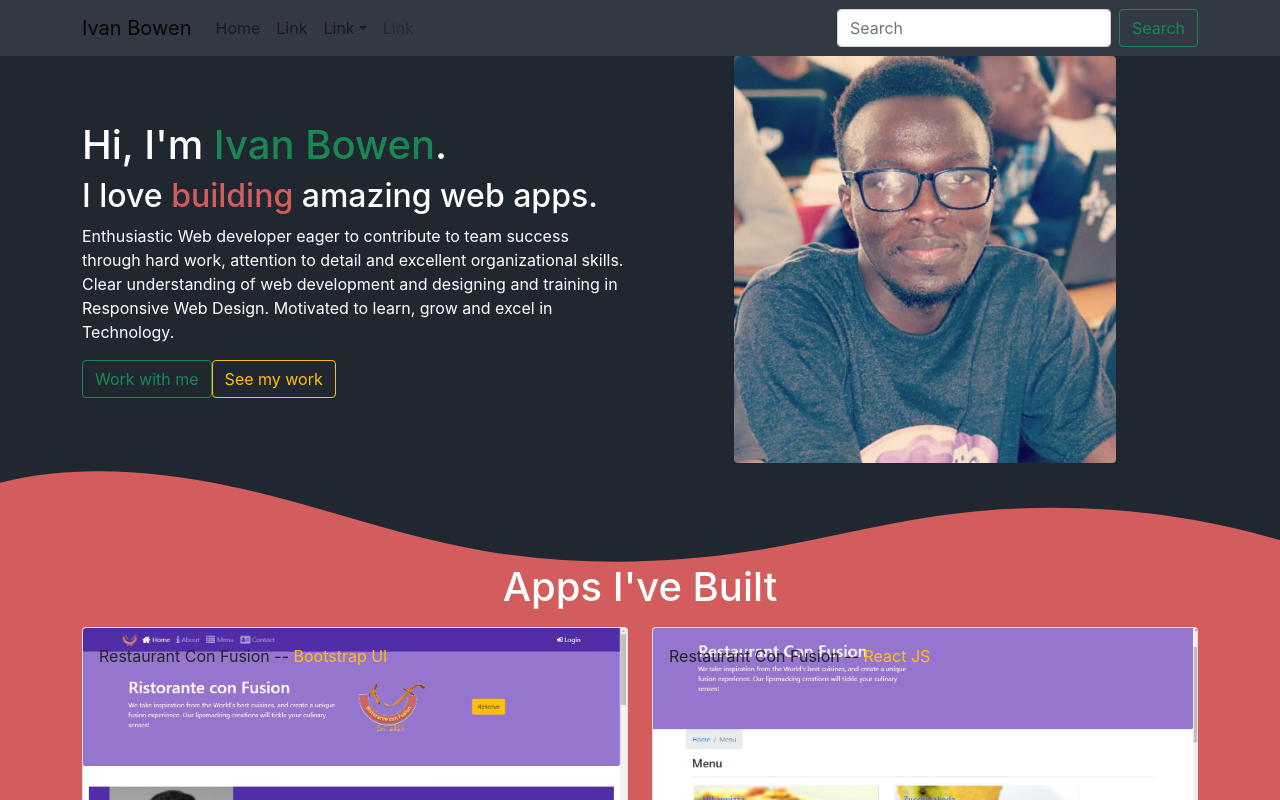
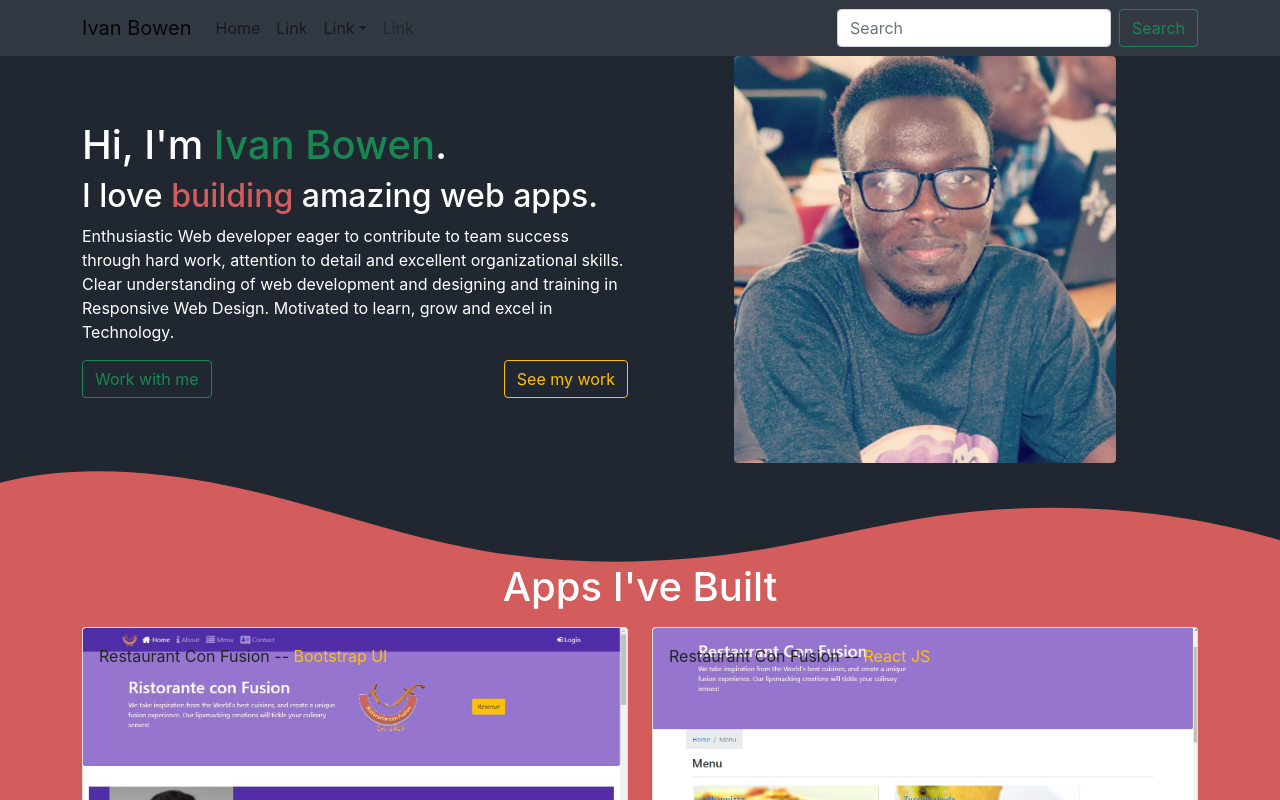
Before and after one commit to 874bowen/master-portfolio, a React (Create React App) app: page / in a window 1280 px wide. Shown: the top 800 px of the page. Built offline with nearby package versions, Linux system fonts and the light colour scheme.

Commit message:
beautified the about.js

```diff
--- a/src/components/About.js
+++ b/src/components/About.js
@@ -16,15 +16,15 @@ export default function About() {
               <p className="">
               Enthusiastic Web developer eager to contribute to team success through hard work, attention to detail and excellent organizational skills. Clear understanding of web development and designing and training in Responsive Web Design. Motivated to learn, grow and excel in Technology.
               </p>
-              <div className="flex justify-center">
+              <div className="d-flex justify-content-between">
                 <a
                   href="#contact"
-                  className="inline-flex text-white bg-green-500 border-0 py-2 px-6 focus:outline-none hover:bg-green-600 rounded text-lg">
+                  className="rounded text-lg">
                   <Button variant="outline-success">Work with me</Button>
                 </a>
                 <a
                   href="#projects"
-                  className="ml-4 inline-flex text-gray-400 bg-gray-800 border-0 py-2 px-6 focus:outline-none hover:bg-gray-700 hover:text-white rounded text-lg">
+                  className="rounded text-lg float-right">
                   <Button variant="outline-warning">See my work</Button>
                 </a>
               </div>
```
